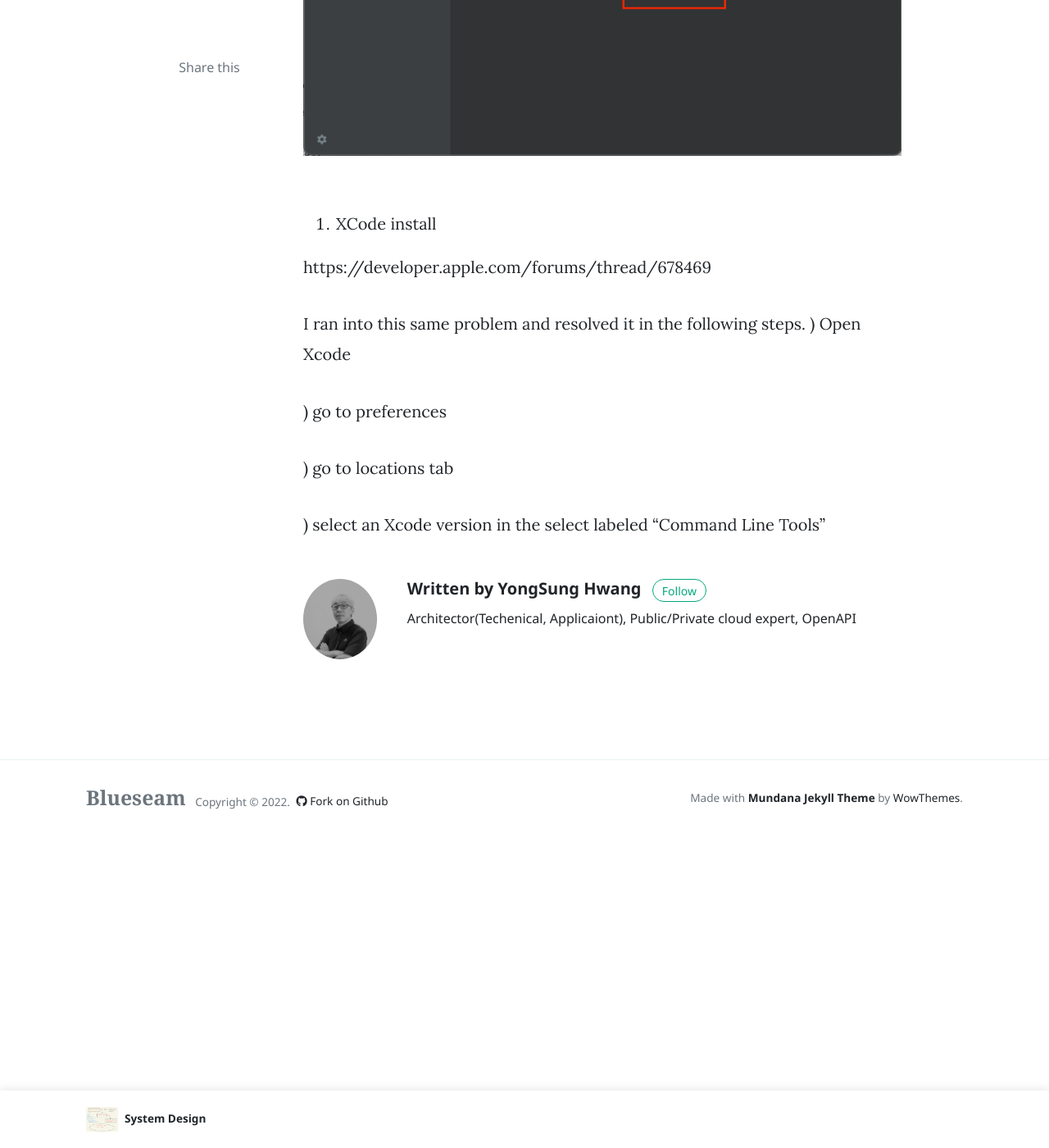
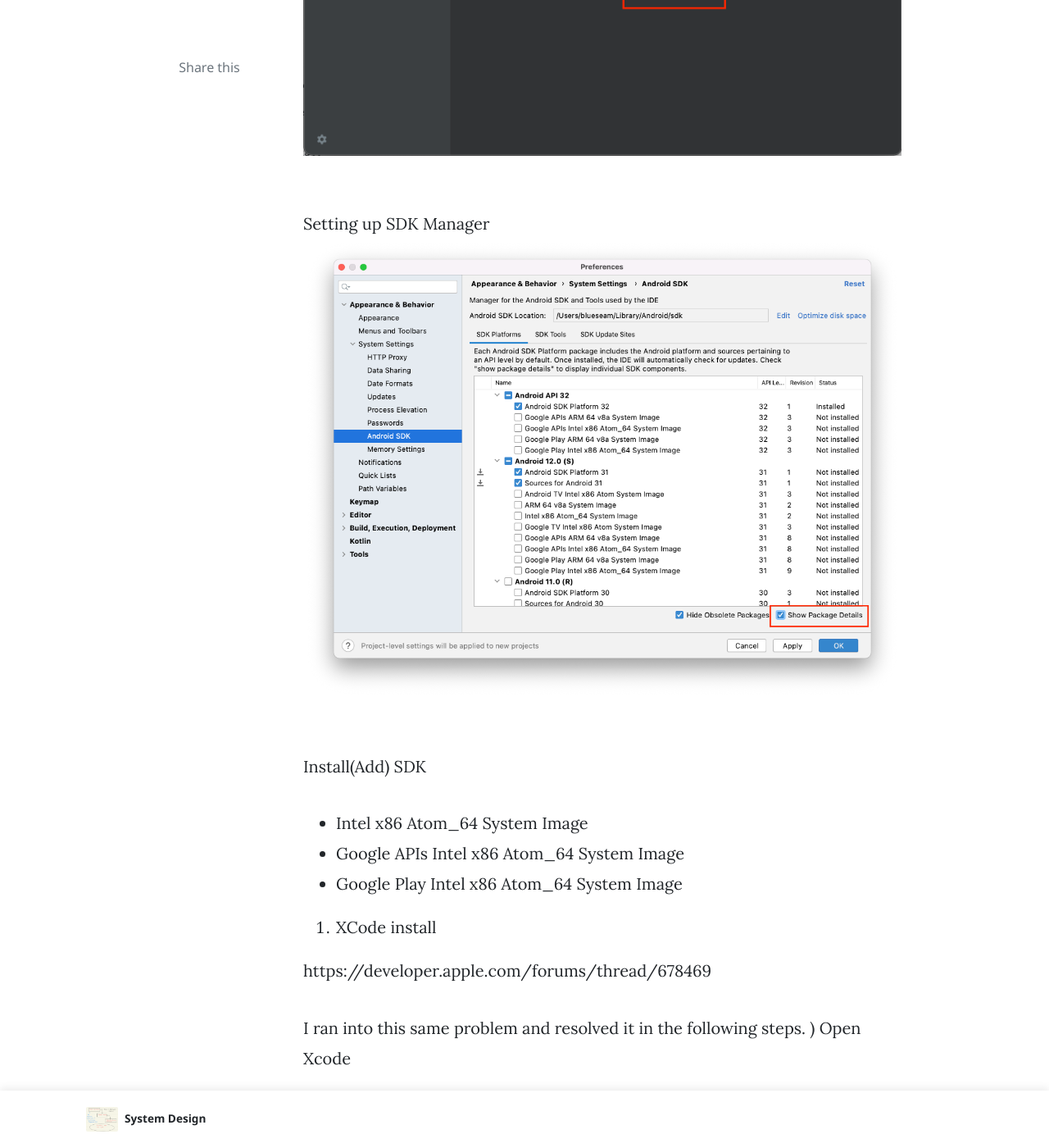
Before and after one commit to blueseam/blueseam.github.io, a Jekyll site: the page built from _posts/2022-01-07-React-Native.md, in a window 1280 px wide and 1400 px high, scrolled down 3862 px. Shown: the whole window at 82% size. Built offline with Jekyll 4.4.1, drawn with Linux system fonts in a browser that asks for light colours; nearby versions of some CDN libraries; comment, search, counter and statistics services are not loaded.

Commit message:
Update 2022-01-07-React-Native.md

```diff
--- a/_posts/2022-01-07-React-Native.md
+++ b/_posts/2022-01-07-React-Native.md
@@ -122,6 +122,16 @@
 Setting up ADV & SDK Manager
 ![Android Studio](/assets/images/h3.png)
 
+
+
+Setting up SDK Manager
+![SDK Manager](/assets/images/h4.png)
+
+Install(Add) SDK
+* Intel x86 Atom_64 System Image
+* Google APIs Intel x86 Atom_64 System Image
+* Google Play Intel x86 Atom_64 System Image
+
 4. XCode install
 
 https://developer.apple.com/forums/thread/678469
```
